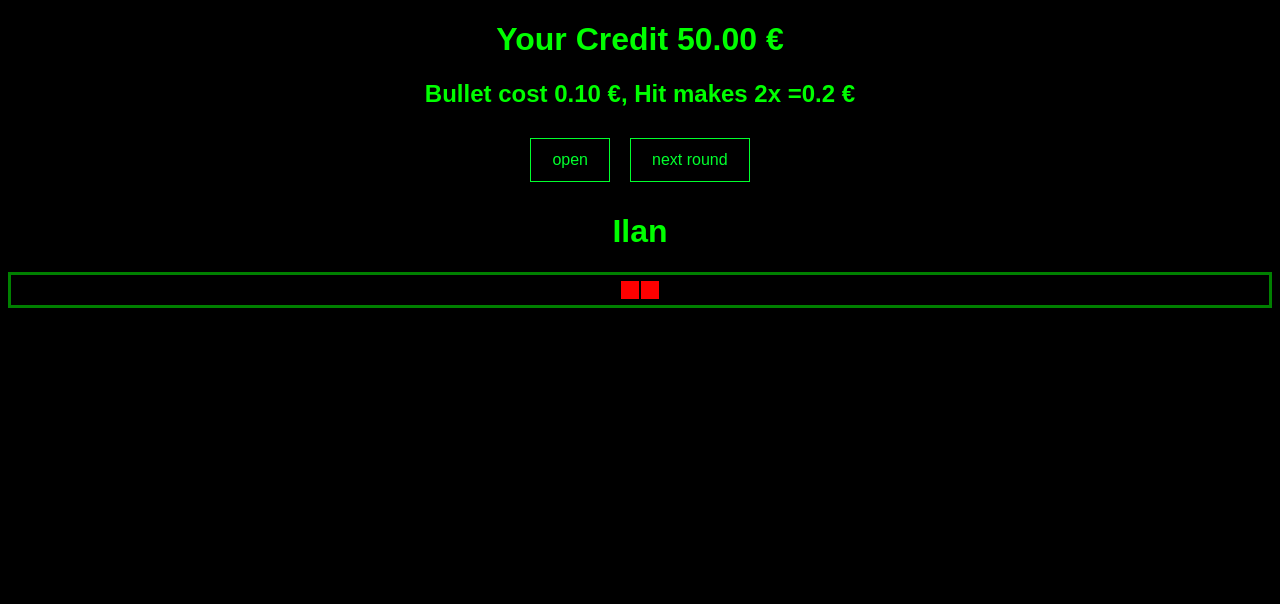
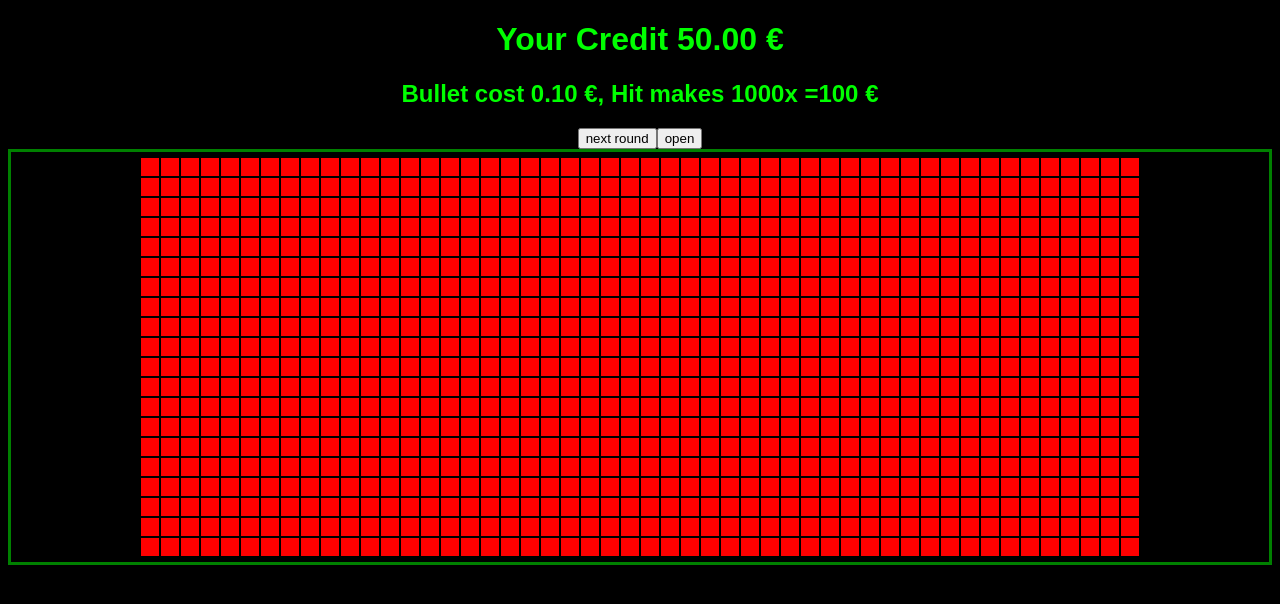
Before and after one commit to djeada/sniper, a React (Create React App) app: page / in a window 1280 px wide. Shown: the top 604 px of the page. Built offline with nearby package versions, Linux system fonts and the light colour scheme.

Commit message:
Revert "save"
This reverts commit 9c590d1a81899585ab37de81ad267ea460fdebaf.

```diff
--- a/public/index.html
+++ b/public/index.html
@@ -29,14 +29,8 @@
     <noscript> You need to enable JavaScript to run this app. </noscript>
     <span id="audio"></span>
     <audio id="shooting"><source src="shooting.mp3" /></audio>
-    <audio id="backgroundsound"><source src="backgroundsound.mp3" /></audio>
 
     <script>
-      const backgroundsound = document.getElementById("backgroundsound");
-      backgroundsound.volumn = 0.07;
-      backgroundsound.loop = true;
-      // backgroundsound.play();
-
       window.play = () => {
         const audio = document.getElementById("shooting");
 
--- a/src/App.tsx
+++ b/src/App.tsx
@@ -1,17 +1,16 @@
 import "./styles.css";
 import Net from "./Net";
-import { useMemo, useState } from "react";
-import { context, getInitialState } from "./context";
-
-const x = 1;
-const y = 2;
-const init = getInitialState(x, y);
+import { useContext, useEffect, useState } from "react";
+import { context, initialState } from "./context";
 
 export default function App() {
-  const [state, setState] = useState(init);
+  const x = 20;
+  const y = 50;
+
+  const [state, setState] = useState(initialState);
 
   const restart = () => {
-    setState({ ...init, credit: state.credit });
+    setState({ ...initialState, credit: state.credit });
   };
 
   const jackBot = () => {
@@ -22,10 +21,12 @@ export default function App() {
     const randomI = Math.floor(Math.random() * x);
     const randomJ = Math.floor(Math.random() * y);
 
-    if (state.net[randomI][randomJ]) {
-      alert("Jackbot!!");
-      state.credit += 100;
-    }
+    state.hits.map(([i, j]: any) => {
+      if (randomI === i && randomJ === j) {
+        alert("Jackbot!!");
+        state.credit += 100;
+      }
+    });
 
     setState({
       ...state,
@@ -37,7 +38,7 @@ export default function App() {
   const mouseDown = () => {
     setState({
       ...state,
-      mouseDown: true,
+      mouse: 1,
     });
 
     const w: any = window;
@@ -47,13 +48,9 @@ export default function App() {
   const mouseUp = () => {
     setState({
       ...state,
-      mouseDown: false,
+      mouse: 0,
     });
   };
-
-  const renderNet = useMemo(() => {
-    return <Net key="net" net={state.net} winner={state.winner} />;
-  }, [state.winner, ...state.net.flat(2)]);
 
   return (
     <context.Provider value={{ state, setState }}>
@@ -63,13 +60,9 @@ export default function App() {
           Bullet cost {state.price.toFixed(2)} €, Hit makes {x * y}x =
           {state.price * x * y} €
         </h2>
-        <button className="button" onClick={jackBot}>
-          open
-        </button>
-        <button className="button" onClick={restart}>
-          next round
-        </button>
-        {renderNet}
+        <button onClick={restart}>next round</button>
+        <button onClick={jackBot}>open</button>
+        <Net x={x} y={y} />
       </div>
     </context.Provider>
   );
--- a/src/Cell.tsx
+++ b/src/Cell.tsx
@@ -1,58 +1,60 @@
-import { useContext, useEffect, useState } from "react";
+import { useContext, useState } from "react";
 import { context } from "./context";
 
-interface NetProps {
-  key: string;
-  i: number;
-  j: number;
-  on: boolean;
-  winner: boolean;
-}
-
-const Cell = ({ i, j, on, winner }: NetProps) => {
-  console.log("render cell");
-
+const Cell = ({ i, j }: any) => {
   let styles = {};
   const classes = ["cell"];
 
   const store = useContext(context);
 
+  const on = store.state.hits.filter(([I, J]: number[]) => {
+    return I === i && J === j;
+  }).length;
+
+  const [power, setPower] = useState(on);
+  if (power) {
+    classes.push("on");
+  }
+
+  const winner =
+    store.state.winner &&
+    store.state.winner[0] === i &&
+    store.state.winner[1] === j;
+
   if (winner) {
     classes.push("winner");
   }
 
-  if (on) [classes.push("on")];
-
-  const handleOver =
-    (clicked = false) =>
-    () => {
+  const handleOver = () => {
     if (
-        (store.state.mouseDown || clicked) &&
+      store.state.mouse &&
       store.state.credit > 0 &&
       store.state.winner[0] < 0
     ) {
       const w: any = window;
       w.play();
 
-        if (!on) {
-          const net = store.state.net;
-          net[i][j] = true;
-
+      if (!power) {
+        // remove credit
         store.setState({
           ...store.state,
           credit: store.state.credit - store.state.price,
-            net,
+          hits: [...store.state.hits, [i, j]],
         });
       }
+
+      setPower(1);
     }
   };
+
+  if (power) [classes.push("on")];
 
   return (
     <div
       className={classes.join(" ")}
       style={styles}
-      onMouseOver={handleOver(false)}
-      onClick={handleOver(true)}
+      // onClick={handleClick}
+      onMouseOver={handleOver}
     ></div>
   );
 };
--- a/src/Net.tsx
+++ b/src/Net.tsx
@@ -1,53 +1,6 @@
-import { useCallback, useEffect, useMemo, useRef } from "react";
 import Cell from "./Cell";
 
-function usePrevious(value: any) {
-  // The ref object is a generic container whose current property is mutable ...
-  // ... and can hold any value, similar to an instance property on a class
-  const ref = useRef();
-  // Store current value in ref
-  useEffect(() => {
-    ref.current = value;
-  }, [value]); // Only re-run if value changes
-  // Return previous value (happens before update in useEffect above)
-  return ref.current;
-}
-
-const getDiffArray = (prev: boolean[][] | undefined, next: boolean[][]) => {
-  if (!prev) {
-    return [];
-  }
-
-  const x = prev.length;
-  const y = prev[0].length;
-
-  const diff = [];
-  for (let i = 0; i < x; i++) {
-    for (let j = 0; j < y; j++) {
-      if (prev[i][j] !== next[i][j]) {
-        diff.push([i, j]);
-      }
-    }
-  }
-  return diff;
-};
-
-interface NetProps {
-  net: boolean[][];
-  winner: number[];
-}
-// [
-//   [0, 0, 0, 0, 0, 1],
-//   [0, 0, 1, 0, 0, 0],
-// ];
-const Net = ({ winner, net }: NetProps) => {
-  console.log("render net");
-  const x = net.length;
-  const y = net[0].length;
-
-  const previousNet = usePrevious(net);
-  console.log("🚀 ~ file: Net.tsx ~ line 45 ~ Net ~ previousNet", previousNet);
-
+const Net = ({ x, y }: any) => {
   let styles = {
     border: "3px solid green",
     padding: "5px",
@@ -57,38 +10,21 @@ const Net = ({ winner, net }: NetProps) => {
     gridTemplateRows: `repeat(${x},20px)`,
   };
 
-  let cells: any = [];
+  const audio = new Audio("assets/shooting.mp3");
 
-  // useEffect(() => {
-  //   const diff = getDiffArray(previousNet, net);
+  let cells = [];
+  for (let i = 0; i < x; i++) {
+    for (let j = 0; j < y; j++) {
+      cells.push(<Cell key={Math.random()} i={i} j={j} />);
+    }
+  }
 
-  //   if (winner && winner[0] > -1 && winner[1] > -1) {
-  //     diff.push(winner);
-  //   }
-  // }, [winner, ...net.flat(2)]);
-
-  const build = useCallback(() => {
-    cells = [];
-    for (let i = 0; i < x; i++) {
-      for (let j = 0; j < y; j++) {
-        const isOn = net[i][j];
-        const isWinner = winner && winner[0] === i && winner[1] === j;
-
-        const cell = (
-          <Cell on={isOn} winner={isWinner} key={`${i}-${j}`} i={i} j={j} />
-        );
-
-        cells.push(cell);
-      }
-    }
-    return cells;
-  }, [winner, net]);
+  const handleClick = () => {};
 
   return (
     <>
-      <h1>Ilan</h1>
-      <div className="net" style={styles}>
-        {build()}
+      <div className="net" style={styles} onClick={handleClick}>
+        {cells}
       </div>
     </>
   );
--- a/src/context.ts
+++ b/src/context.ts
@@ -1,36 +1,11 @@
 import React from "react";
 
-export interface getInitialStateReturn {
-  credit: number;
-  price: number;
-  net: boolean[][];
-  winner: number[];
-  mouseDown: boolean;
-  opened: boolean;
-}
-
-const createNet = (x: number, y: number) => {
-  const net = [];
-  for (let i = 0; i < x; i++) {
-    const row = [];
-    for (let j = 0; j < y; j++) {
-      row.push(false);
-    }
-    net.push(row);
-  }
-
-  return net;
-};
-
-export const getInitialState = (
-  x: number,
-  y: number
-): getInitialStateReturn => ({
+export const initialState = {
   credit: 50,
   price: 0.1,
-  net: createNet(x, y),
+  hits: [],
   winner: [-1, -1],
-  mouseDown: false,
+  mouse: 0,
   opened: false,
-});
+};
 export const context = React.createContext<any>(null);
--- a/src/styles.css
+++ b/src/styles.css
@@ -1,22 +1,10 @@
 .App {
   font-family: sans-serif;
   text-align: center;
+  /* cursor: url('./assets/cursor.cur'), auto; */
   cursor: cell;
   background: black;
   color: #00ff00
-}
-
-.button {
-  background-color: #000000;
-  border: 1px solid;
-  color: #00ff2d;
-  cursor: pointer;
-  margin: 10px;
-  padding: 12px 21px;
-  text-align: center;
-  text-decoration: none;
-  display: inline-block;
-  font-size: 16px;
 }
 
 .cell {
```
Also changed, not shown: src/Row.tsx (added, +20 -0 lines). Lines whose indentation alone changed are shown as unchanged.
